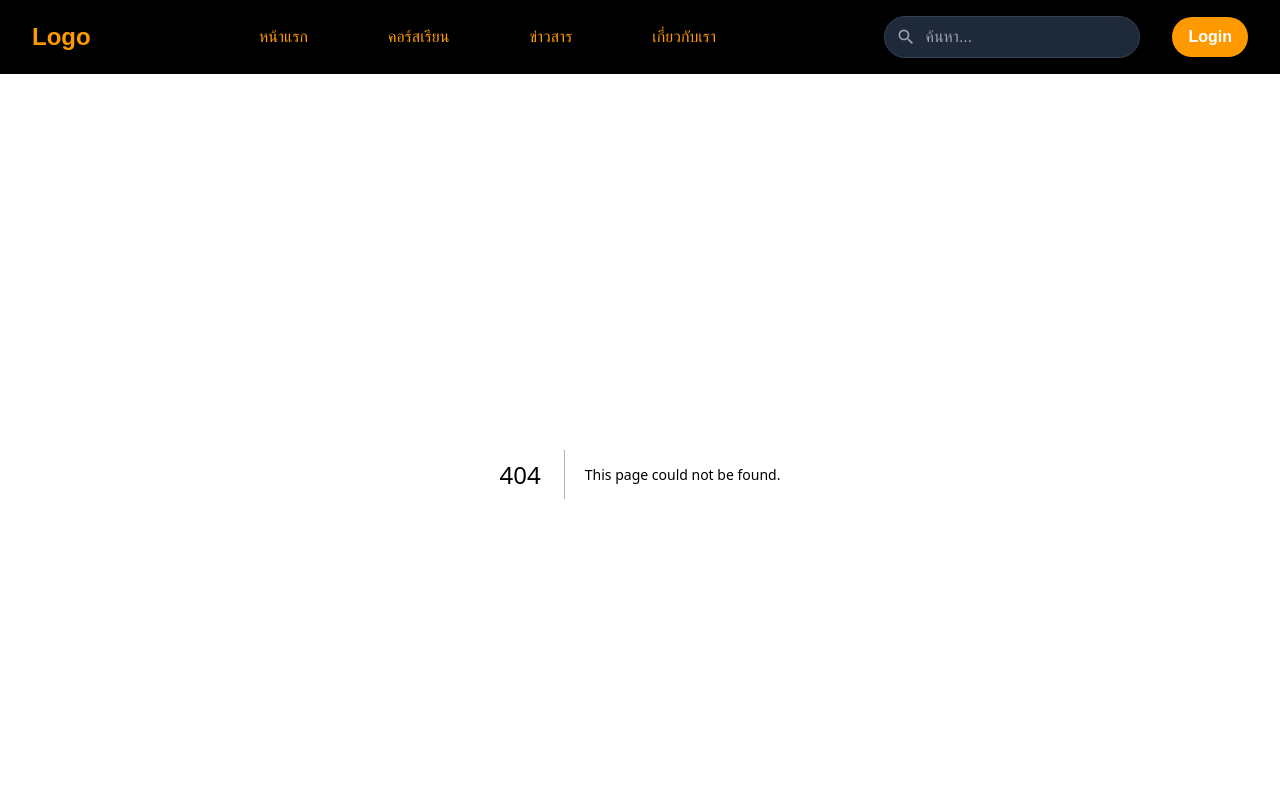
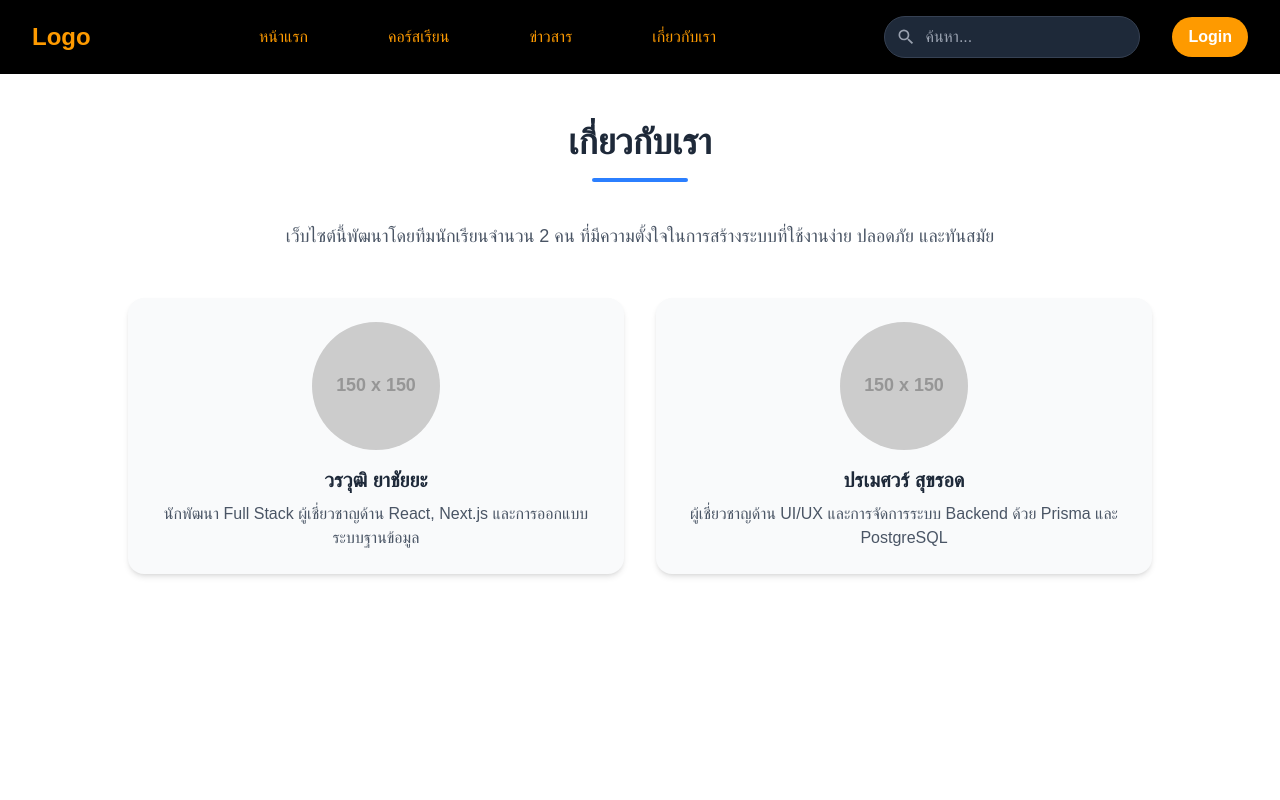
Before and after one commit to worawutyachaiya/Project-End, a Next.js app: page /about in a window 1280 px wide. Before the commit this address had no page. Shown: the top 800 px of the page. Built offline with nearby package versions, Linux system fonts and the light colour scheme.

Commit message:
update79

```diff
--- /dev/null
+++ b/app/about/page.tsx
@@ -0,0 +1,47 @@
+"use client"
+
+const About = () => {
+  return (
+    <div className="min-h-screen w-full bg-white px-4 py-12">
+      <div className="max-w-5xl mx-auto text-center">
+        <h1 className="text-4xl font-bold text-gray-800 mb-4">เกี่ยวกับเรา</h1>
+        <div className="w-24 h-1 bg-blue-500 mx-auto mb-10 rounded-full" />
+
+        <p className="text-gray-600 text-lg mb-12">
+          เว็บไซต์นี้พัฒนาโดยทีมนักเรียนจำนวน 2 คน ที่มีความตั้งใจในการสร้างระบบที่ใช้งานง่าย ปลอดภัย และทันสมัย
+        </p>
+
+        {/* ส่วนของผู้พัฒนา */}
+        <div className="grid grid-cols-1 sm:grid-cols-2 gap-8">
+          {/* ผู้พัฒนาคนที่ 1 */}
+          <div className="bg-gray-50 rounded-2xl shadow-md p-6 flex flex-col items-center">
+            <img
+              src="https://via.placeholder.com/150" // เปลี่ยนเป็น path รูปจริงของคุณ
+              alt="Developer 1"
+              className="w-32 h-32 rounded-full object-cover mb-4"
+            />
+            <h2 className="text-xl font-semibold text-gray-800">วรวุฒิ ยาชัยยะ</h2>
+            <p className="text-gray-600 mt-2 text-center">
+              นักพัฒนา Full Stack ผู้เชี่ยวชาญด้าน React, Next.js และการออกแบบระบบฐานข้อมูล
+            </p>
+          </div>
+
+          {/* ผู้พัฒนาคนที่ 2 */}
+          <div className="bg-gray-50 rounded-2xl shadow-md p-6 flex flex-col items-center">
+            <img
+              src="https://via.placeholder.com/150" // เปลี่ยนเป็น path รูปจริงของคุณ
+              alt="Developer 2"
+              className="w-32 h-32 rounded-full object-cover mb-4"
+            />
+            <h2 className="text-xl font-semibold text-gray-800">ปรเมศวร์ สุขรอด</h2>
+            <p className="text-gray-600 mt-2 text-center">
+              ผู้เชี่ยวชาญด้าน UI/UX และการจัดการระบบ Backend ด้วย Prisma และ PostgreSQL
+            </p>
+          </div>
+        </div>
+      </div>
+    </div>
+  )
+}
+
+export default About
--- a/components/News.tsx
+++ b/components/News.tsx
@@ -8,43 +8,43 @@
     title: 'รออัปเดต',
     date: '7 กรกฎาคม 2568',
     description: 'ไม่มีข่าวสารในปัจจุบัน',
-    image: '/images/news1.png',
+    image: '/img/html5.png',
 },
 {
     title: 'รออัปเดต',
     date: '7 กรกฎาคม 2568',
     description: 'ไม่มีข่าวสารในปัจจุบัน',
-    image: '/images/news1.png',
+    image: '/img/html5.png',
 },
 {
     title: 'รออัปเดต',
     date: '7 กรกฎาคม 2568',
     description: 'ไม่มีข่าวสารในปัจจุบัน',
-    image: '/images/news1.png',
+    image: '/img/html5.png',
 },
 {
     title: 'รออัปเดต',
     date: '7 กรกฎาคม 2568',
     description: 'ไม่มีข่าวสารในปัจจุบัน',
-    image: '/images/news1.png',
+    image: '/img/html5.png',
 },
 {
     title: 'รออัปเดต',
     date: '7 กรกฎาคม 2568',
     description: 'ไม่มีข่าวสารในปัจจุบัน',
-    image: '/images/news1.png',
+    image: '/img/html5.png',
 },
 {
     title: 'รออัปเดต',
     date: '7 กรกฎาคม 2568',
     description: 'ไม่มีข่าวสารในปัจจุบัน',
-    image: '/images/news1.png',
+    image: '/img/html5.png',
 },
 {
     title: 'รออัปเดต',
     date: '7 กรกฎาคม 2568',
     description: 'ไม่มีข่าวสารในปัจจุบัน',
-    image: '/images/news1.png',
+    image: '/img/html5.png',
 }
 ]
 
```
